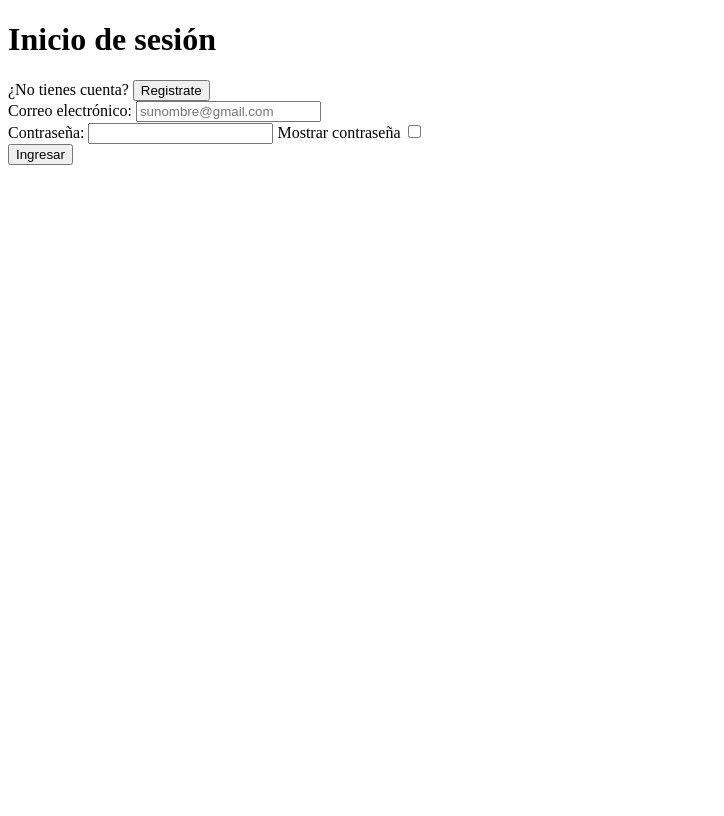
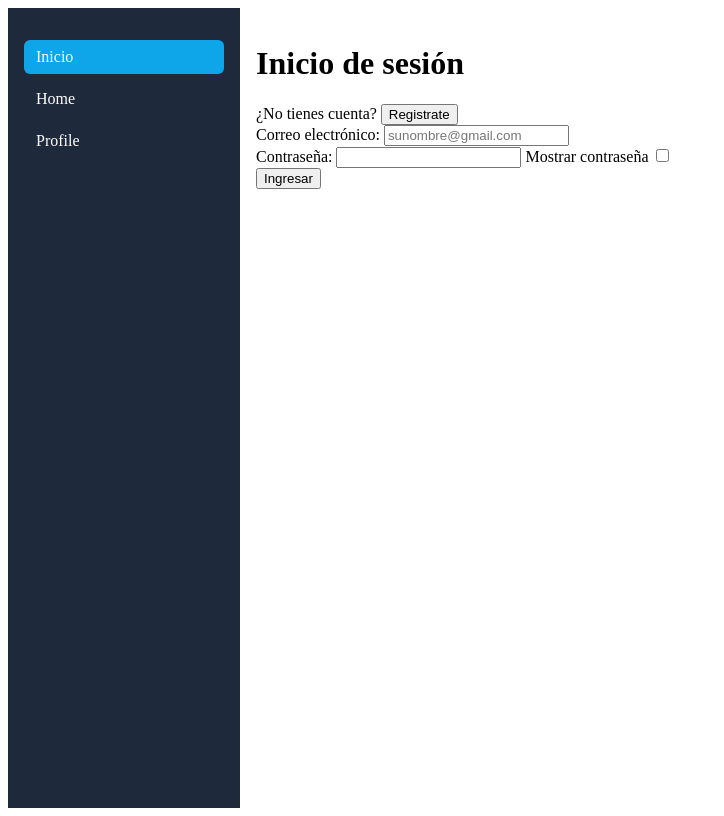
Before and after one commit to UTN-BDA/simple_social_network, a React (Create React App) app in the folder frontend/: page / in a window 1280 px wide. Shown: the whole page, without its empty margins (0-724 px from the left). Built offline with nearby package versions, Linux system fonts and the light colour scheme; the HTML template or start-up script is replaced by a standard one.

Commit message:
Reemplazo de index.css y App.js + agregado de Sidebar.js

```diff
--- a/frontend/src/App.js
+++ b/frontend/src/App.js
@@ -1,20 +1,26 @@
-import { BrowserRouter as Router, Routes, Route } from 'react-router-dom';
+import { BrowserRouter, Routes, Route } from "react-router-dom";
 import Login from './pages/Login';
 import Home from './pages/Home';
 import Profile from './pages/Profile';
 import Register from './pages/Register';
+import Sidebar from "./components/Sidebar";
 
 function App() {
 
   return (
-    <Router>
+     <BrowserRouter>
+      <div className="app">
+        <Sidebar />
+        <main className="content">
           <Routes>
            <Route path="/" element={<Login />} />
            <Route path="/register" element={<Register/>} />
            <Route path="/home" element={<Home />} />
            <Route path="/profile" element={<Profile />} />
           </Routes>
-    </Router>
+        </main>
+      </div>
+    </BrowserRouter>
   );
 }
 
--- /dev/null
+++ b/frontend/src/components/Sidebar.js
@@ -0,0 +1,23 @@
+import { NavLink } from "react-router-dom";
+
+export default function Sidebar() {
+  return (
+    <aside className="sidebar">
+      <nav>
+        <ul>
+          <li>
+            <NavLink to="/" end>
+              Inicio
+            </NavLink>
+          </li>
+          <li>
+            <NavLink to="/home">Home</NavLink>
+          </li>
+          <li>
+            <NavLink to="/profile">Profile</NavLink>
+          </li>
+        </ul>
+      </nav>
+    </aside>
+  );
+}
--- a/frontend/src/index.css
+++ b/frontend/src/index.css
@@ -0,0 +1,43 @@
+.app {
+  display: flex;
+  height: 100vh;
+}
+
+/* Barra lateral */
+.sidebar {
+  width: 200px;
+  background: #1e293b;      /* slate-800 */
+  color: #ffffff;
+  padding: 1rem;
+}
+
+.sidebar ul {
+  list-style: none;
+  padding: 0;
+}
+
+.sidebar a {
+  display: block;
+  margin: 0.5rem 0;
+  padding: 0.5rem 0.75rem;
+  border-radius: 0.375rem;
+  text-decoration: none;
+  color: inherit;
+  transition: background 0.2s;
+}
+
+.sidebar a:hover {
+  background: #334155;      /* slate-700 */
+}
+
+/* NavLink agrega automáticamente la clase "active" */
+.sidebar a.active {
+  background: #0ea5e9;      /* sky-500 */
+}
+
+/* Área de contenido */
+.content {
+  flex: 1;
+  padding: 1rem;
+  overflow-y: auto;
+}
```
Lines whose indentation alone changed are shown as unchanged.
